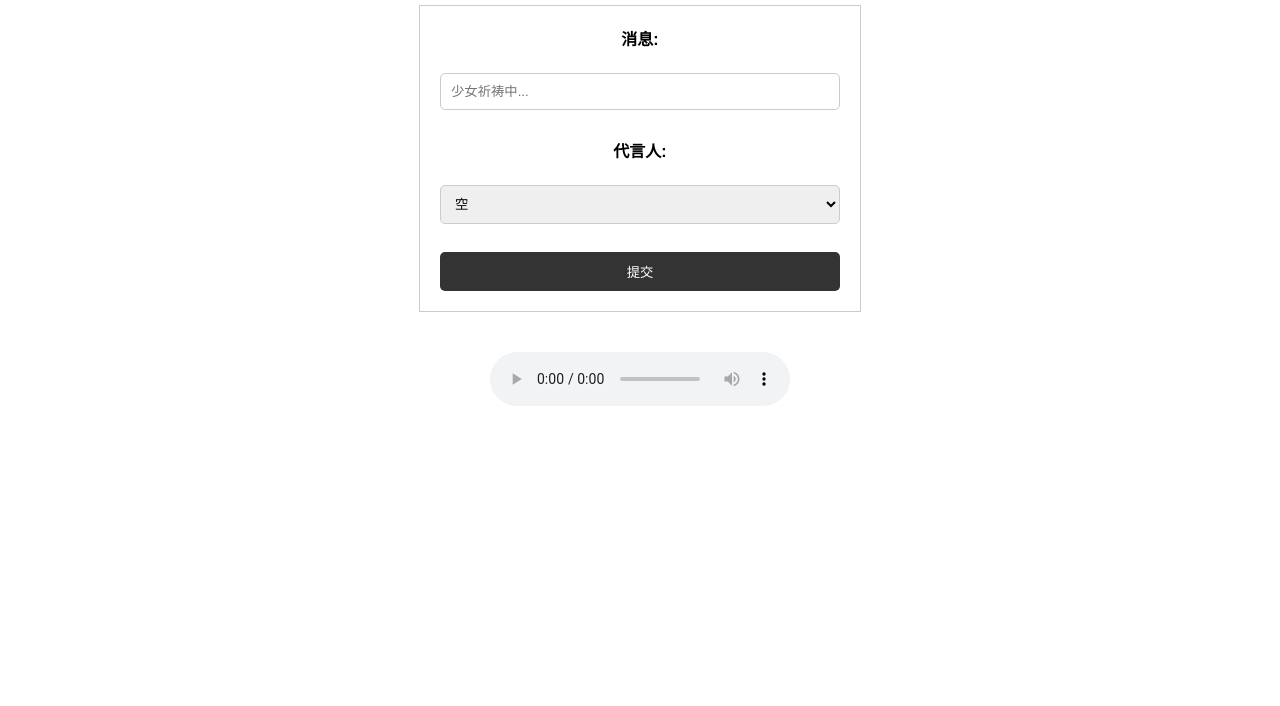
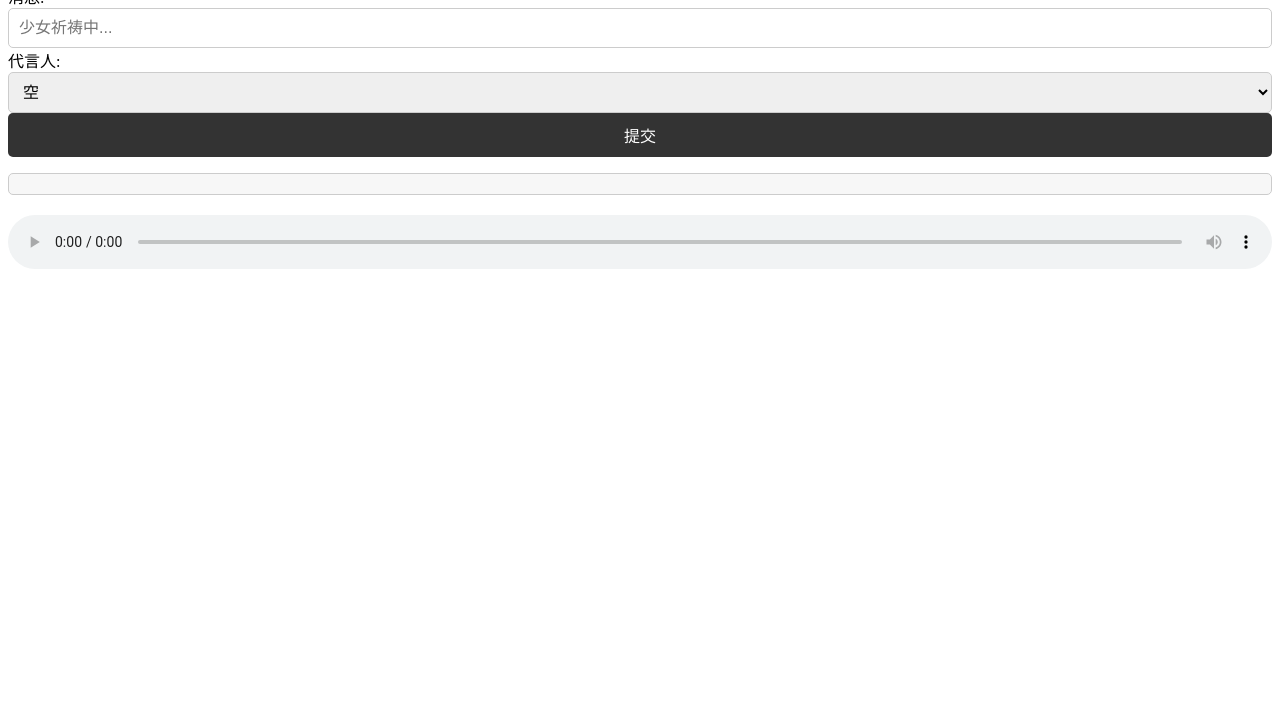
Before and after one commit to fqxue/OP-AI, a plain HTML site: page index.html in a window 1280 px wide. Shown: the part 94-800 px from the top of the page. Drawn offline with Linux system fonts and the light colour scheme.

Commit message:
Update styles.css

```diff
--- a/styles.css
+++ b/styles.css
@@ -1,59 +1,63 @@
-body {
+css body {
   font-family: Arial, sans-serif;
-  text-align: center;
+  background-color: #f7f7f7;
+  margin: 0;
   padding: 20px;
 }
 
 h1 {
+  text-align: center;
   color: #333;
-  font-size: 28px;
   margin-bottom: 20px;
 }
 
-form {
-  display: flex;
-  flex-direction: column;
-  align-items: center;
+/* 由于您的 HTML 中没有使用 .select-wrapper 类，我会直接样式化 select 和 input */
+select,
+input[type="text"] {
+  box-sizing: border-box;
+  width: 100%;
+  padding: 10px;
+  font-size: 16px;
+  border-radius: 5px;
   border: 1px solid #ccc;
-  padding: 20px;
-  max-width: 400px;
-  margin: 0 auto;
 }
 
-label {
-  margin-bottom: 5px;
-  font-weight: bold;
-}
-
-input[type="text"],
-select {
-  width: 100%;
+/* 您的 HTML 中使用的是 input 类型为 "submit"，因此我们这里对 button 的样式要更改为 input[type="submit"] */
+input[type="submit"] {
+  display: block;
+  margin-bottom: 10px;
   padding: 10px;
-  border: 1px solid #ccc;
+  font-size: 16px;
   border-radius: 5px;
-  margin-bottom: 10px;
-  box-sizing: border-box;
-}
-
-input[type="submit"] {
   background-color: #333;
   color: #fff;
-  padding: 10px 20px;
   border: none;
-  border-radius: 5px;
-  cursor: pointer;
   width: 100%;
 }
 
+/* 您的 HTML 中没有明确的 p 标签用作消息展示，但我假设您希望 #response 元素在有消息时显示 */
+p,
+#response {
+  margin-bottom: 10px;
+  padding: 10px;
+  font-size: 16px;
+  border-radius: 5px;
+  background-color: #f7f7f7;
+  border: 1px solid #ccc;
+}
+
+/* 您的 HTML 中的 id 是 "loadingMessage" 而不是 "loading" */
 #loadingMessage {
   display: none;
+  text-align: center;
+  font-style: italic;
   color: #666;
 }
 
-#response {
-  margin-top: 20px;
+/* 显示 audio 控件 */
+#audioPlayer {
+  margin-top: 10px;
+  /* 添加一些间距在控件上面 */
+  width: 100%;
+  /* 使 audio 控件的宽度和输入框相匹配 */
 }
-
-#audioPlayer {
-  margin-top: 20px;
-}
```
